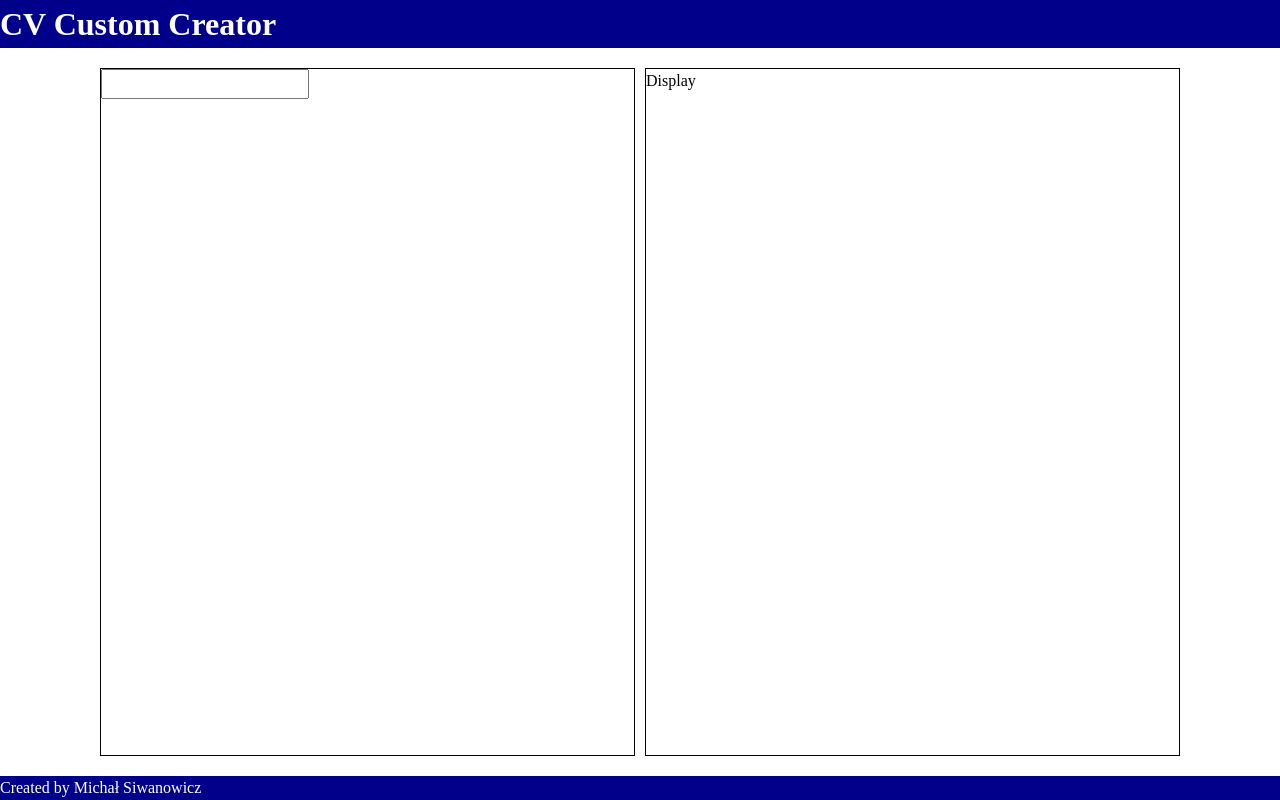
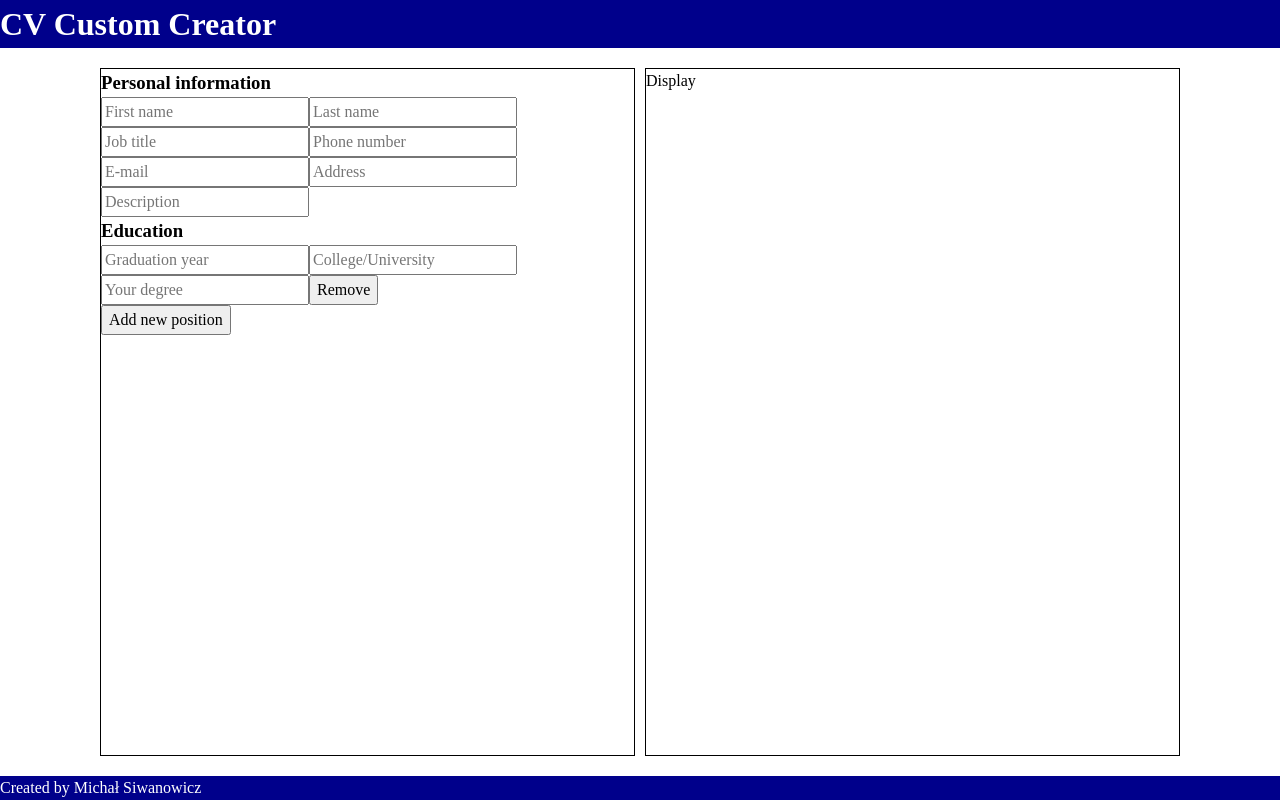
Before and after one commit to micsiw/cv-creator, a React (Create React App) app: page / in a window 1280 px wide. Built offline with nearby package versions, Linux system fonts and the light colour scheme.

Commit message:
added inputs for personal info and dynamic inputs for education

```diff
--- /dev/null
+++ b/src/components/CV-Form/education.js
@@ -0,0 +1,76 @@
+import React, { Component } from "react";
+
+class Education extends Component {
+  constructor(props) {
+    super(props);
+    this.state = {
+      inputs: [
+        <EducationInputs key={0} remove={this.handleRemove.bind(this, 0)} />,
+      ],
+    };
+    this.handleAdd = this.handleAdd.bind(this);
+    this.handleRemove = this.handleRemove.bind(this);
+    this.saySiema = this.saySiema.bind(this);
+  }
+
+  saySiema() {
+    console.log("siema");
+  }
+
+  handleAdd() {
+    this.setState({
+      inputs: this.state.inputs.concat(
+        <EducationInputs
+          key={this.state.inputs.length}
+          remove={this.handleRemove.bind(this, this.state.inputs.length)}
+        />
+      ),
+    });
+  }
+
+  handleRemove(id) {
+    this.setState({
+      inputs: this.state.inputs.filter((input) => input.key !== id.toString()),
+    });
+  }
+
+  render() {
+    return (
+      <div className="personal-info">
+        <h3>Education</h3>
+        {this.state.inputs}
+        <button onClick={this.handleAdd}>Add new position</button>
+      </div>
+    );
+  }
+}
+
+class EducationInputs extends Component {
+  render() {
+    return (
+      <div>
+        <input
+          type="text"
+          id="year"
+          name="year"
+          placeholder="Graduation year"
+        />
+        <input
+          type="text"
+          id="institution"
+          name="institution"
+          placeholder="College/University"
+        />
+        <input
+          type="text"
+          id="degree"
+          name="degree"
+          placeholder="Your degree"
+        />
+        <button onClick={this.props.remove}>Remove</button>
+      </div>
+    );
+  }
+}
+
+export default Education;
--- a/src/components/CV-Form/forms.js
+++ b/src/components/CV-Form/forms.js
@@ -1,10 +1,13 @@
 import React, { Component } from "react";
+import Education from "./education";
+import Personal from "./personal";
 
 class Forms extends Component {
   render() {
     return (
       <div className="forms">
-        <input type="text"></input>
+        <Personal />
+        <Education />
       </div>
     );
   }
--- a/src/components/CV-Form/personal.js
+++ b/src/components/CV-Form/personal.js
@@ -0,0 +1,40 @@
+import React, { Component } from "react";
+
+class Personal extends Component {
+  render() {
+    return (
+      <div className="personal-info">
+        <h3>Personal information</h3>
+        <input
+          type="text"
+          id="first-name"
+          name="first-name"
+          placeholder="First name"
+        />
+        <input
+          type="text"
+          id="last-name"
+          name="last-name"
+          placeholder="Last name"
+        />
+        <input
+          type="text"
+          id="job-title"
+          name="job-title"
+          placeholder="Job title"
+        />
+        <input type="text" id="phone" name="phone" placeholder="Phone number" />
+        <input type="email" id="email" name="email" placeholder="E-mail" />
+        <input type="text" id="address" name="address" placeholder="Address" />
+        <input
+          type="text"
+          id="description"
+          name="description"
+          placeholder="Description"
+        />
+      </div>
+    );
+  }
+}
+
+export default Personal;
```
